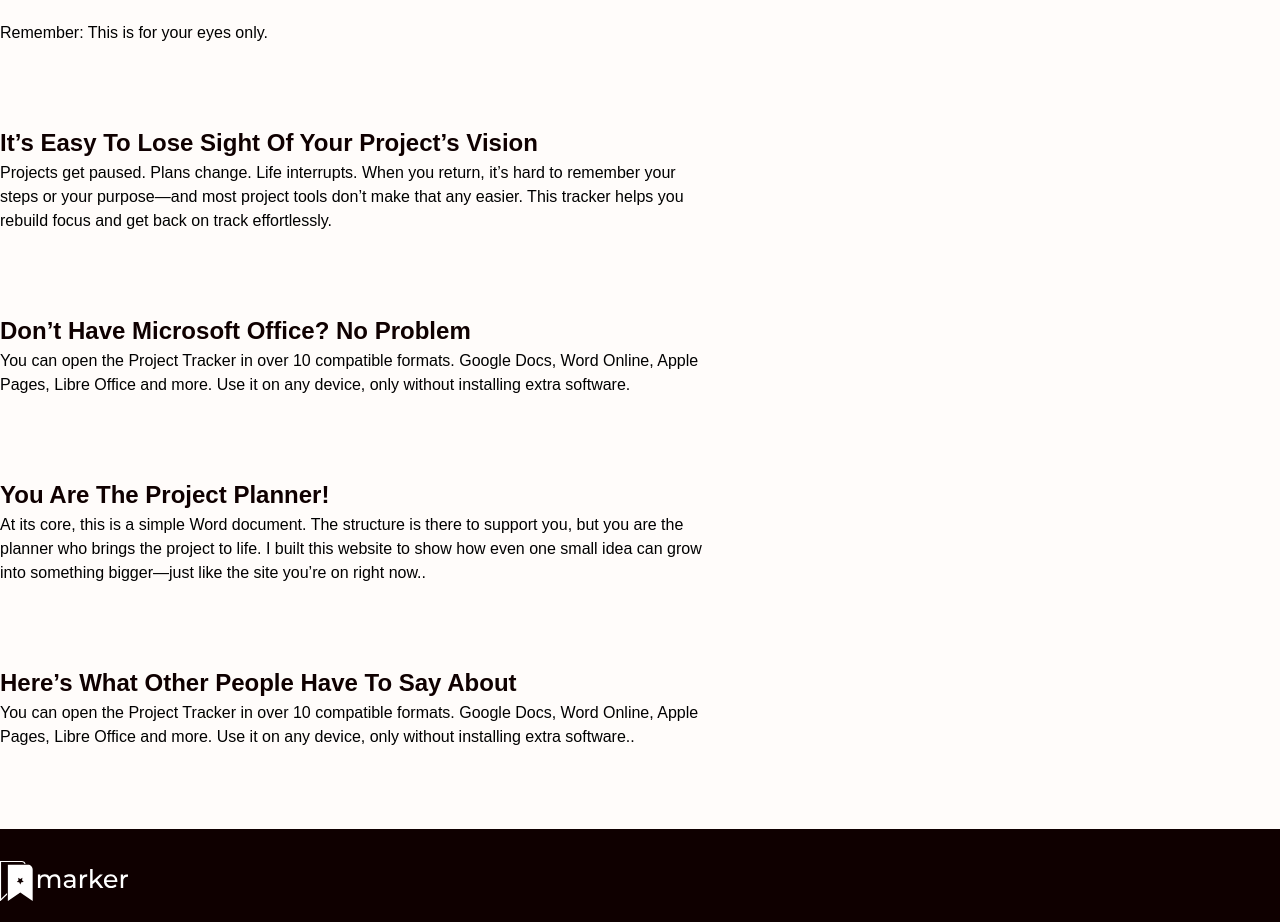
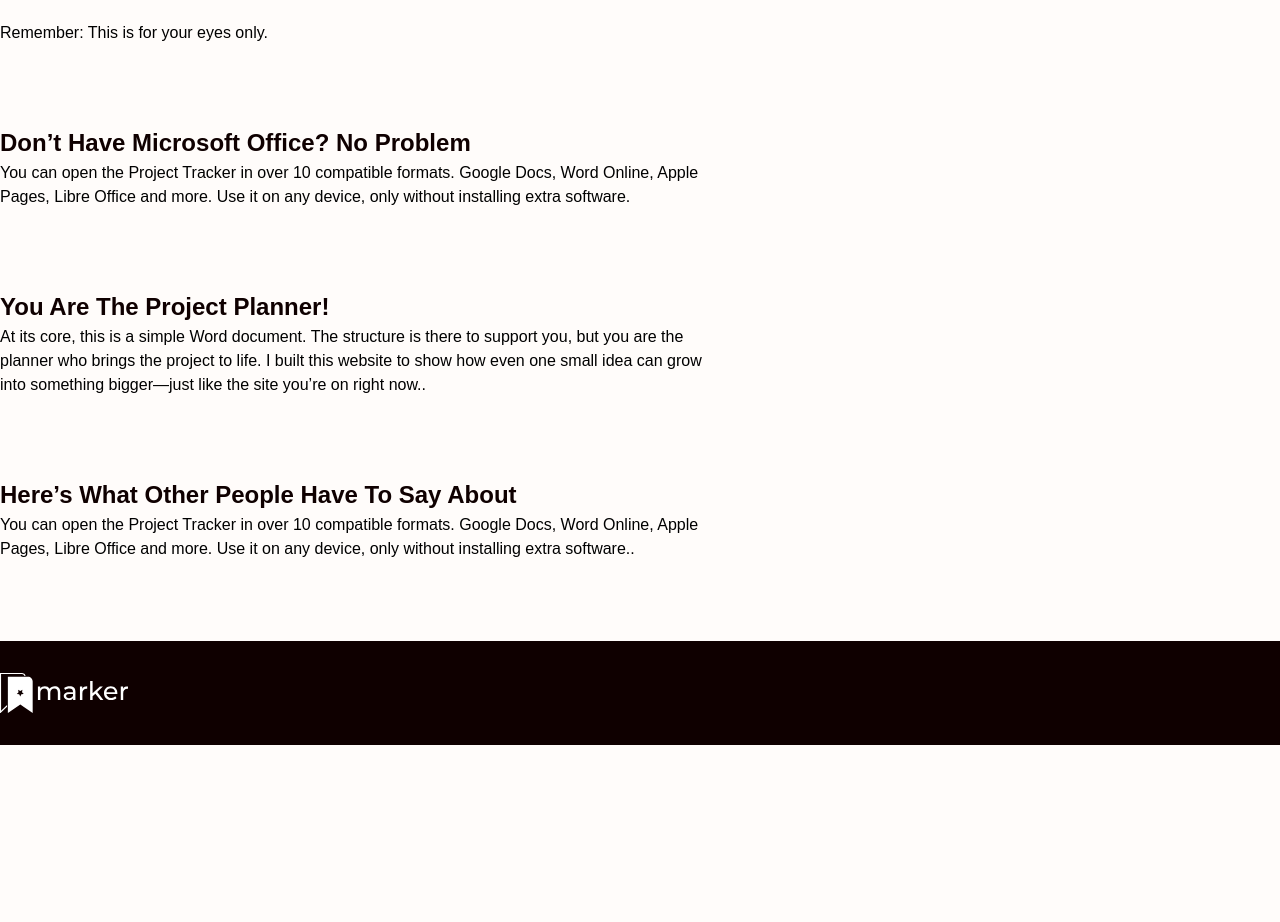
Before and after one commit to Justin-Bento/marker, a React (Vite) app: page / in a window 1280 px wide. Shown: the part 1040-1962 px from the top of the page. After the commit the page ends 1785 px from the top, so only its background shows below. Built offline with nearby package versions, Linux system fonts and the light colour scheme; a web font is replaced by a local one.

Commit message:
REmoved section 3 as it is used as the main copy

```diff
--- a/src/frontend/pages/Home.tsx
+++ b/src/frontend/pages/Home.tsx
@@ -33,15 +33,6 @@ export default function Home() {
         <p className="">Remember: This is for your eyes only.</p>
       </section>
       <section className="">
-        <h3 className="landing-headline-laptop">It’s Easy to Lose Sight of Your Project’s Vision</h3>
-        <p className="landing-copy-laptop">
-          Projects get paused. Plans change. Life interrupts. When you return,
-          it’s hard to remember your steps or your purpose—and most project
-          tools don’t make that any easier. This tracker helps you rebuild focus
-          and get back on track effortlessly.
-        </p>
-      </section>
-      <section className="">
         <h4 className="landing-headline-laptop">Don’t have Microsoft Office? no problem </h4>
         <p className="landing-copy-laptop">
           You can open the Project Tracker in over 10 compatible formats. Google
```
